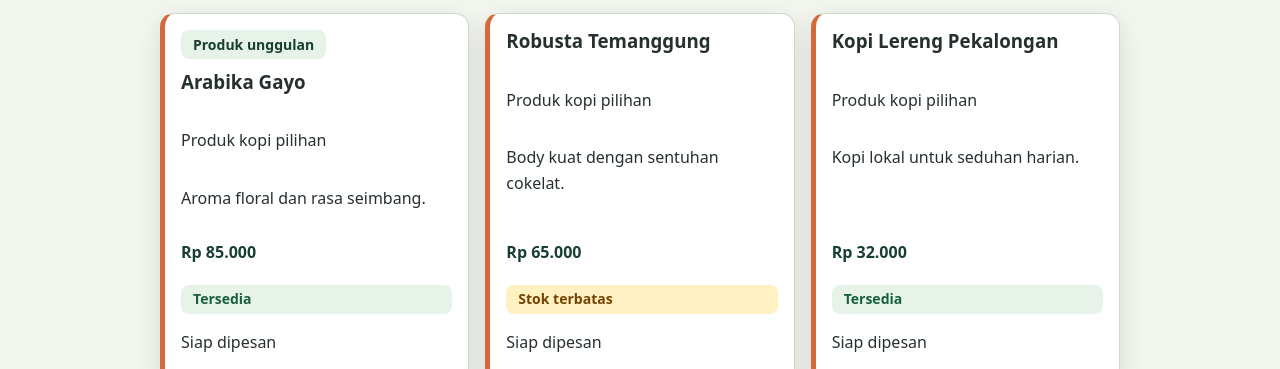
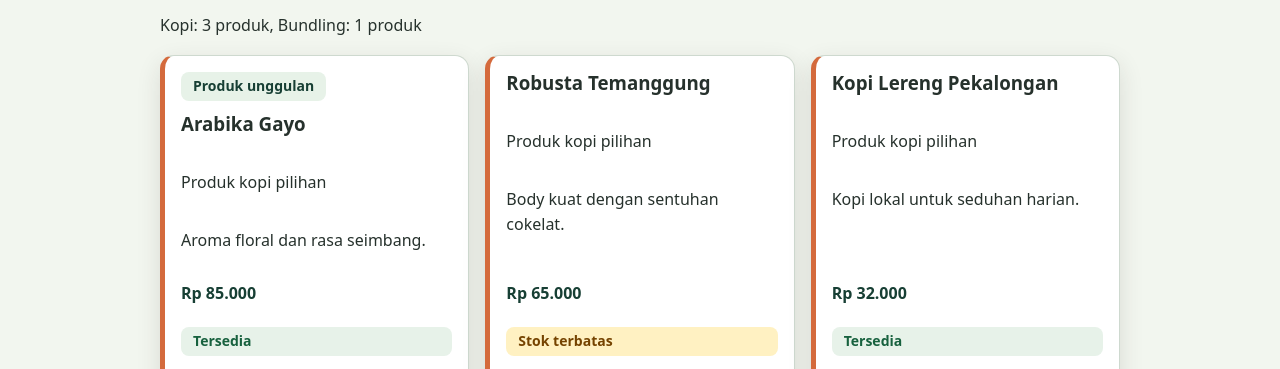
Before and after one commit to mikasan2910-bot/website-umkm, a plain HTML site: page produk.html in a window 1280 px wide. Shown: the part 426-795 px from the top of the page. Drawn offline with Linux system fonts and the light colour scheme.

Commit message:
refactor: complete P10 product catalog functions and array methods

```diff
--- a/js/app.js
+++ b/js/app.js
@@ -84,12 +84,25 @@ function buatKartuProduk(produk) {
   `;
 }
 
+function buatRingkasanKategori(produkList) {
+  const jumlahPerKategori = {};
+
+  produkList.forEach((produk) => {
+    jumlahPerKategori[produk.kategori] = (jumlahPerKategori[produk.kategori] || 0) + 1;
+  });
+
+  return Object.entries(jumlahPerKategori)
+    .map(([kategori, jumlah]) => `${kategori}: ${jumlah} produk`)
+    .join(", ");
+}
+
 function renderProduk() {
   const grid = document.querySelector("#produk-dinamis");
   const ringkasan = document.querySelector("#produk-ringkasan");
   const unggulan = document.querySelector("#produk-unggulan");
+  const ringkasanKategori = document.querySelector("#ringkasan-kategori");
 
-  if (!grid || !ringkasan || !unggulan) {
+  if (!grid || !ringkasan || !unggulan || !ringkasanKategori) {
     console.warn("Target render produk belum lengkap.");
     return;
   }
@@ -107,6 +120,7 @@ function renderProduk() {
   unggulan.textContent = produkUnggulan
     ? `Produk unggulan: ${produkUnggulan.nama}`
     : "Belum ada produk unggulan.";
+  ringkasanKategori.textContent = buatRingkasanKategori(produkUmkm);
 
   console.table(produkUmkm);
 }
--- a/produk.html
+++ b/produk.html
@@ -36,6 +36,7 @@
           <h2 id="produk-dinamis-title">Produk dari Data Lokal</h2>
           <p id="produk-ringkasan" aria-live="polite">Data produk akan dimuat melalui JavaScript.</p>
           <p id="produk-unggulan">Produk unggulan akan ditentukan melalui JavaScript.</p>
+          <p id="ringkasan-kategori">Ringkasan kategori akan dibuat melalui JavaScript.</p>
         </div>
         <div id="produk-dinamis" class="js-product-grid"></div>
       </section>
```
